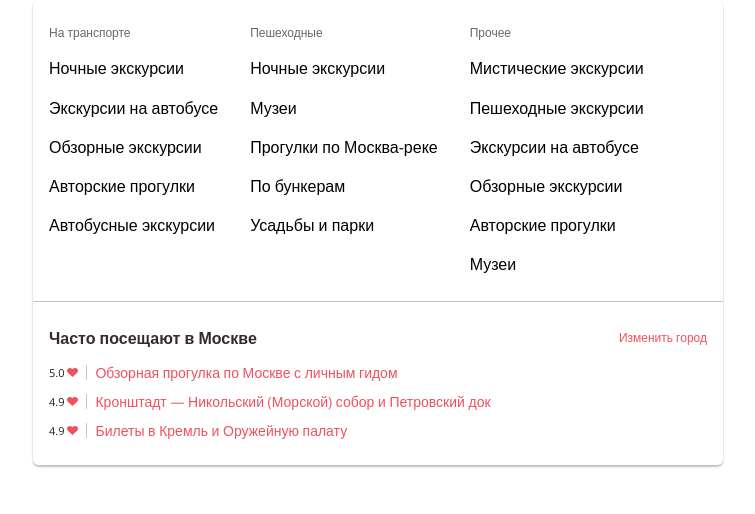
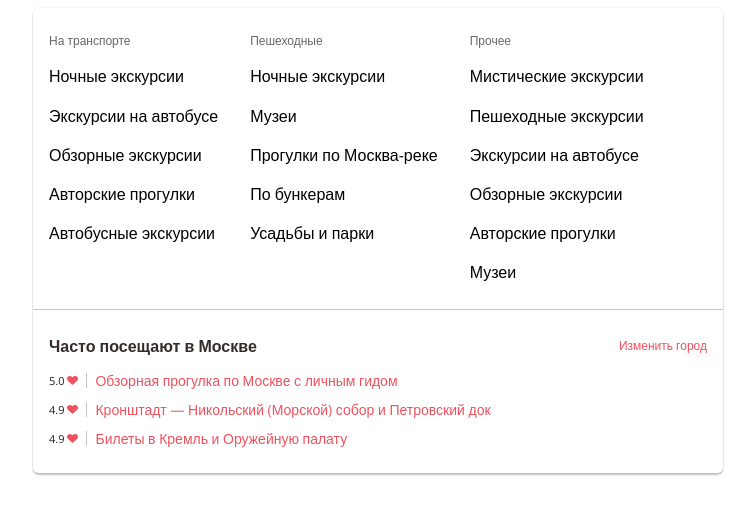
Before and after one commit to eleskin/uneed-guide-react-frontend, a Next.js app: page / in a window 1280 px wide. Shown: the top 514 px of the page, without its empty margins (262-1017 px from the left). Built offline with nearby package versions, Linux system fonts and the light colour scheme.

Commit message:
feature: Added adaptation for large screens

```diff
--- a/components/Menu/Menu.module.scss
+++ b/components/Menu/Menu.module.scss
@@ -97,7 +97,7 @@
 
 @media (min-width: 768px) {
 	.Menu {
-		height: fit-content;
+		height: fit-content!important;
 		max-width: 690px;
 		box-shadow: 0 0 2px rgba(0, 0, 0, 0.12), 0 2px 2px rgba(0, 0, 0, 0.24);
 		border-radius: 6px;
@@ -105,7 +105,7 @@
 		position: absolute;
 		left: 0;
 		right: 0;
-		margin: auto;
+		margin: 8px auto auto auto;
 		background-color: rgba(#ffffff, 0.97);
 
 		.Menu__header {
```
